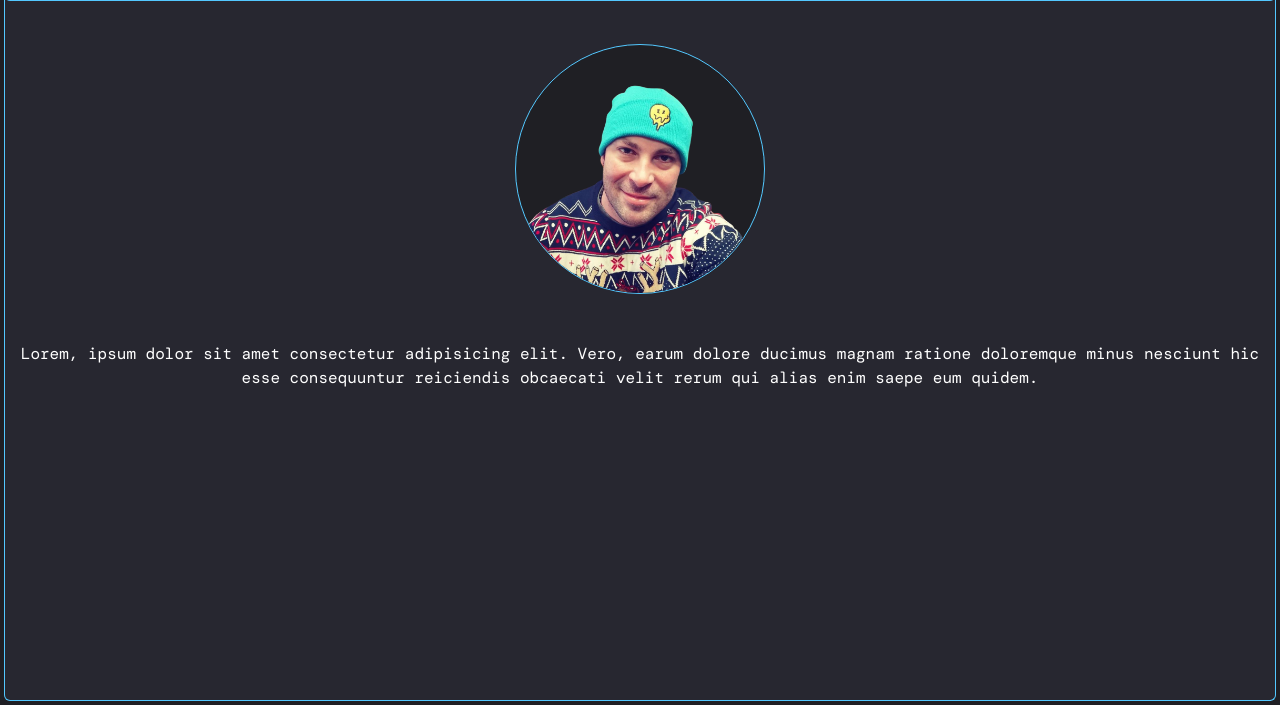
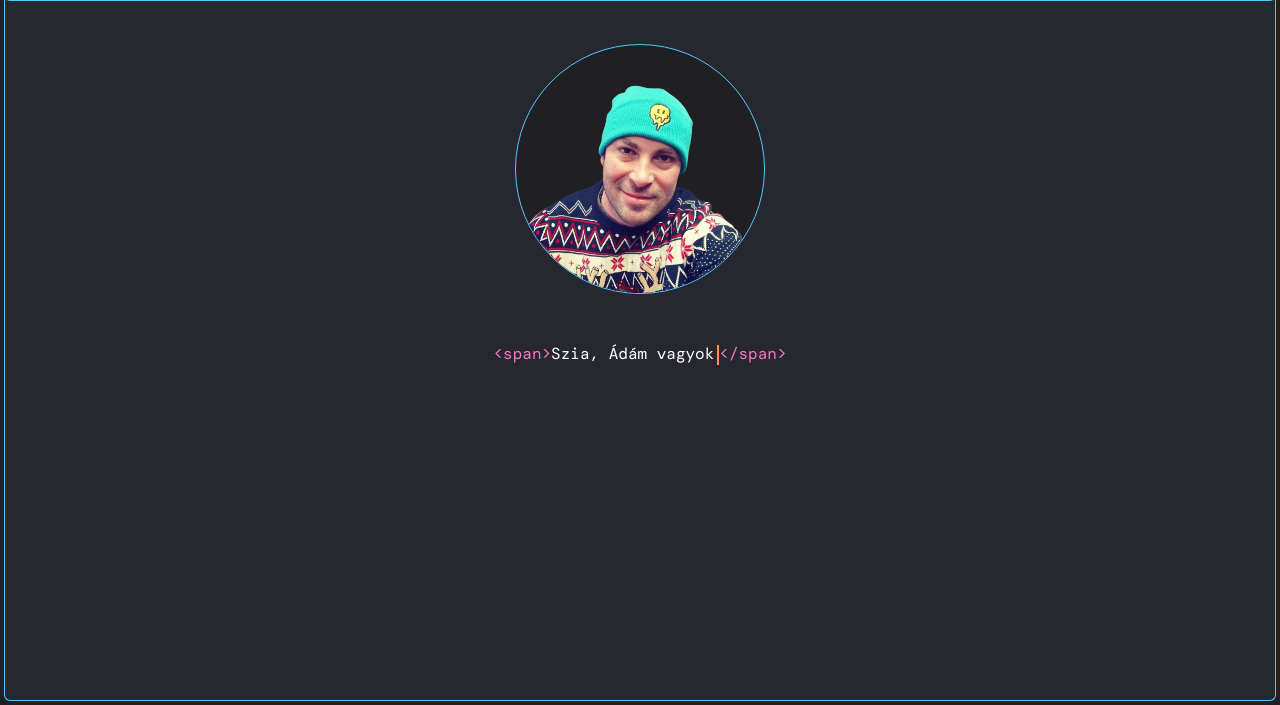
Before and after one commit to kravarikadam/kravadev, a plain HTML site: page index.html in a window 1280 px wide. Shown: the part 95-800 px from the top of the page. Drawn offline with nearby package versions, Linux system fonts and the light colour scheme; a web font is replaced by a local one.

Commit message:
span és cursor villogás

```diff
--- a/index.html
+++ b/index.html
@@ -34,7 +34,9 @@
       <div class="kep_profil rounded-circle container-fluid bg_szurke_body">
         <img src="img/en.png" alt="kép rólam" class="img-fluid">
       </div>
-      <div class="leiras_profil text-white pt-5">Lorem, ipsum dolor sit amet consectetur adipisicing elit. Vero, earum dolore ducimus magnam ratione doloremque minus nesciunt hic esse consequuntur reiciendis obcaecati velit rerum qui alias enim saepe eum quidem.</div>
+      <div class="leiras_profil text-white pt-5">
+        <span class="text_rozsaszin">&lt;span&gt;</span>Szia, Ádám vagyok<span class="cursor"></span><span class="text_rozsaszin">&lt;/span&gt;</span>
+      </div>
     </section>
 
 
--- a/style.css
+++ b/style.css
@@ -51,3 +51,24 @@ section {
     flex-grow: 1; /* A section kitölti a fennmaradó helyet */
 }
 /*//////////////////////////////////////////////////////////////////*/
+.text_rozsaszin {
+    color:#f778ba ;
+}
+/*/////////////////cursor villogás//////////////////////////////////*/
+.cursor {
+    display: inline-block;
+    width: 2px; /* Vékony vonal */
+    height: 1.2em; /* A szövegmagasságnál kicsit nagyobb */
+    background-color: rgb(254, 141, 89);
+    vertical-align: middle; /* Középre igazítás a szöveghez */
+    margin-left: 3px; /* Kis távolság a szövegtől */
+    /* animation: blink 0.8s steps(2, start) infinite; */
+    /* animation: blink 1s linear infinite; */
+    animation: blink 0.8s steps(1, start) infinite;
+  }
+
+  @keyframes blink {
+    0%, 50% { opacity: 1; }
+    100% { opacity: 0; }
+  }
+  /*//////////////////////////////////////////////////////////////////*/
```
